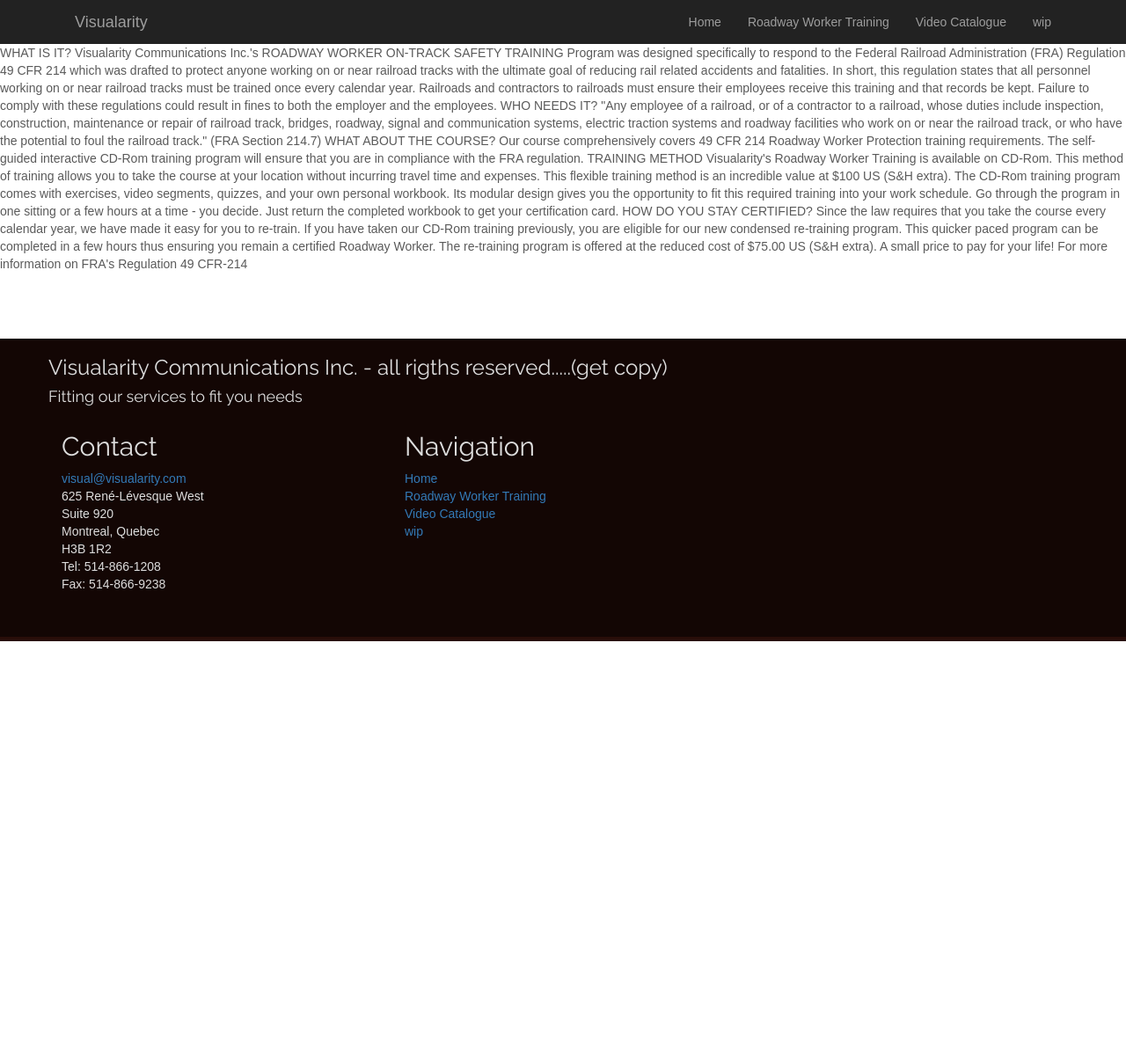
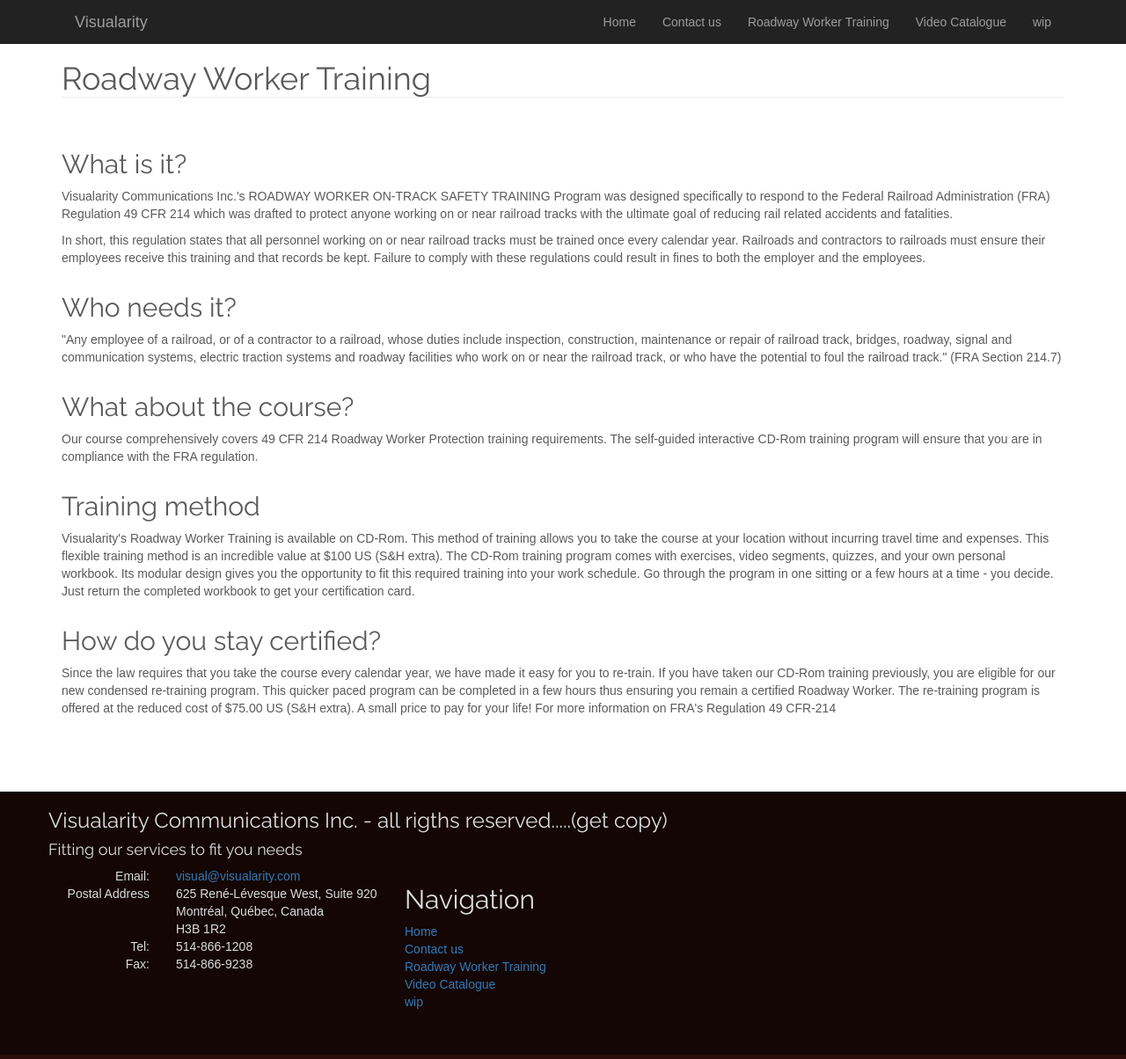
Before and after one commit to nmartinet/visualarity, a Jekyll site: the page built from roadwayworkersafety.html, in a window 1280 px wide. Shown: the whole page at 88% size. Built offline with Jekyll 4.4.1, drawn with Linux system fonts in a browser that asks for light colours; nearby versions of some CDN libraries; some web fonts are replaced; library files that are not in the unit come from our copies; before the commit the page ends 900 px from its top, so only the background shows below that.

Commit message:
updated contact form and address
cleanly formatted/organised the contact form. Formatted the address
partial

```diff
--- /dev/null
+++ b/_includes/address.html
@@ -0,0 +1,48 @@
+<div class="contact-info">
+
+
+
+<div class="row">
+  <div class="col-xs-4 contact-label">
+    Email:
+  </div>
+  <div class="col-xs-8">
+    <a href="mailto:{{ site.email }}">{{ site.email }}</a>
+  </div>
+</div>
+
+<div class="row">
+  <div class="col-xs-4 contact-label">
+    Postal Address
+  </div>
+  <div class="col-xs-8">
+    <span class="adr">
+      <span class="street-address">{{site.companyInfo.address.street-address}}</span></br>
+      <span class="locality">{{site.companyInfo.address.locality}}</span>,
+      <span class="region">{{site.companyInfo.address.region}}</span>,
+      <span class="country-name">{{site.companyInfo.address.country}}</span></br>
+      <span class="postal-code">{{site.companyInfo.address.postal-code}}</span></br>
+    </span>
+  </div>
+</div>
+
+<div class="row">
+  <div class="col-xs-4 contact-label">
+    Tel:
+  </div>
+  <div class="col-xs-8">
+    514-866-1208
+  </div>
+</div>
+
+<div class="row">
+  <div class="col-xs-4 contact-label">
+    Fax:
+  </div>
+
+  <div class="col-xs-8">
+    514-866-9238
+  </div>
+</div>
+
+</div>
--- a/_includes/footer.html
+++ b/_includes/footer.html
@@ -11,16 +11,7 @@
 
       <div class="row">
         <div class="col-lg-4">
-          <h2>Contact</h2>
-          <ul class="contact-list">
-            <li><a href="mailto:{{ site.email }}">{{ site.email }}</a></li>
-            <li>625 René-Lévesque West</li>
-            <li>Suite 920</li>
-            <li>Montreal, Quebec</li>
-            <li>H3B 1R2</li>
-            <li>Tel: 514-866-1208</li>
-            <li>Fax: 514-866-9238</li>
-          </ul>
+          {% include address.html%}
         </div>
 
         <div class="col-lg-4">
--- a/_sass/_layout.scss
+++ b/_sass/_layout.scss
@@ -148,6 +148,20 @@ h1, h2, h3, h4, h5, h6 {
   }
 }
 
+.contact-form{
+  .btn-submit{
+    float: right;
+  }
+}
+
+.contact-info{
+  .contact-label{
+    text-align: right;
+  }
+
+
+}
+
 
 footer {
   margin-top: 75px;
--- a/roadwayworkersafety.html
+++ b/roadwayworkersafety.html
@@ -4,28 +4,80 @@ title: Roadway Worker Training
 permalink: /roadwayworkertraining/
 ---
 
-<div>
+<div class="container">
+  <div class="page-header">
+    <div class="row">
+      <div class="col-lg-12">
+        <h1>Roadway Worker Training</h1>
+      </div>
+    </div>
+  </div> <!-- /page-header -->
 
-</div>
+  <div class="page-content">
+
+    <div class="row">
+      <div class="col-lg-12">
+        <h2>What is it?</h2>
+      </div>
+    </div>
+    <div class="row">
+      <div class="col-lg-12">
+        <p>
+          Visualarity Communications Inc.'s ROADWAY WORKER ON-TRACK SAFETY TRAINING Program was designed specifically to respond to the Federal Railroad Administration (FRA) Regulation 49 CFR 214 which was drafted to protect anyone working on or near railroad tracks with the ultimate goal of reducing rail related accidents and fatalities.
+        </p>
+        <p>
+          In short, this regulation states that all personnel working on or near railroad tracks must be trained once every calendar year. Railroads and contractors to railroads must ensure their employees receive this training and that records be kept. Failure to comply with these regulations could result in fines to both the employer and the employees.</p>
+      </div>
+    </div>
+
+    <div class="row">
+      <div class="col-lg-12">
+        <h2>Who needs it?</h2>
+      </div>
+    </div>
+    <div class="row">
+      <div class="col-lg-12">
+        <p>"Any employee of a railroad, or of a contractor to a railroad, whose duties include inspection, construction, maintenance or repair of railroad track, bridges, roadway, signal and communication systems, electric traction systems and roadway facilities who work on or near the railroad track, or who have the potential to foul the railroad track." (FRA Section 214.7)</p>
+      </div>
+    </div>
+
+    <div class="row">
+      <div class="col-lg-12">
+        <h2>What about the course?</h2>
+      </div>
+    </div>
+    <div class="row">
+      <div class="col-lg-12">
+        <p>Our course comprehensively covers 49 CFR 214 Roadway Worker Protection training requirements. The self-guided interactive CD-Rom training program will ensure that you are in compliance with the FRA regulation.</p>
+      </div>
+    </div>
+
+    <div class="row">
+      <div class="col-lg-12">
+        <h2>Training method</h2>
+      </div>
+    </div>
+    <div class="row">
+      <div class="col-lg-12">
+        <p>Visualarity's Roadway Worker Training is available on CD-Rom. This method of training allows you to take the course at your location without incurring travel time and expenses. This flexible training method is an incredible value at $100 US (S&H extra). The CD-Rom training program comes with exercises, video segments, quizzes, and your own personal workbook. Its modular design gives you the opportunity to fit this required training into your work schedule. Go through the program in one sitting or a few hours at a time - you decide. Just return the completed workbook to get your certification card.</p>
+      </div>
+    </div>
+
+    <div class="row">
+      <div class="col-lg-12">
+        <h2>How do you stay certified?</h2>
+      </div>
+    </div>
+    <div class="row">
+      <div class="col-lg-12">
+        <p>
+          Since the law requires that you take the course every calendar year, we have made it easy for you to re-train. If you have taken our CD-Rom training previously, you are eligible for our new condensed re-training program. This quicker paced program can be completed in a few hours thus ensuring you remain a certified Roadway Worker. The re-training program is offered at the reduced cost of $75.00 US (S&H extra). A small price to pay for your life!
+          For more information on FRA's Regulation 49 CFR-214</p>
+      </div>
+    </div>
 
 
-WHAT IS IT?
-Visualarity Communications Inc.'s ROADWAY WORKER ON-TRACK SAFETY TRAINING Program was designed specifically to respond to the Federal Railroad Administration (FRA) Regulation 49 CFR 214 which was drafted to protect anyone working on or near railroad tracks with the ultimate goal of reducing rail related accidents and fatalities.
 
-In short, this regulation states that all personnel working on or near railroad tracks must be trained once every calendar year. Railroads and contractors to railroads must ensure their employees receive this training and that records be kept. Failure to comply with these regulations could result in fines to both the employer and the employees.
 
-WHO NEEDS IT?
-"Any employee of a railroad, or of a contractor to a railroad, whose duties include inspection, construction, maintenance or repair of railroad track, bridges, roadway, signal and communication systems, electric traction systems and roadway facilities who work on or near the railroad track, or who have the potential to foul the railroad track."
-(FRA Section 214.7)
-
-WHAT ABOUT THE COURSE?
-
-Our course comprehensively covers 49 CFR 214 Roadway Worker Protection training requirements. The self-guided interactive CD-Rom training program will ensure that you are in compliance with the FRA regulation.
-
-TRAINING METHOD
-Visualarity's Roadway Worker Training is available on CD-Rom. This method of training allows you to take the course at your location without incurring travel time and expenses. This flexible training method is an incredible value at $100 US (S&H extra). The CD-Rom training program comes with exercises, video segments, quizzes, and your own personal workbook. Its modular design gives you the opportunity to fit this required training into your work schedule. Go through the program in one sitting or a few hours at a time - you decide. Just return the completed workbook to get your certification card.
-
-HOW DO YOU STAY CERTIFIED?
-Since the law requires that you take the course every calendar year, we have made it easy for you to re-train. If you have taken our CD-Rom training previously, you are eligible for our new condensed re-training program. This quicker paced program can be completed in a few hours thus ensuring you remain a certified Roadway Worker. The re-training program is offered at the reduced cost of $75.00 US (S&H extra). A small price to pay for your life!
-
-For more information on FRA's Regulation 49 CFR-214
+  </div><!-- /page content -->
+</div><!-- /conainer -->
--- a/wip.html
+++ b/wip.html
@@ -3,5 +3,3 @@ layout: page
 title: wip
 permalink: /wip/
 ---
-
-{% include contactInfo.html %}
```
Also changed, not shown: _includes/contactForm.html (added, +183 -0 lines), _includes/contactInfo.html (deleted, +0 -12 lines), _includes/scriptImport.html (+3 -8 lines), contactus.html (added, +30 -0 lines), index.html (+7 -53 lines).
